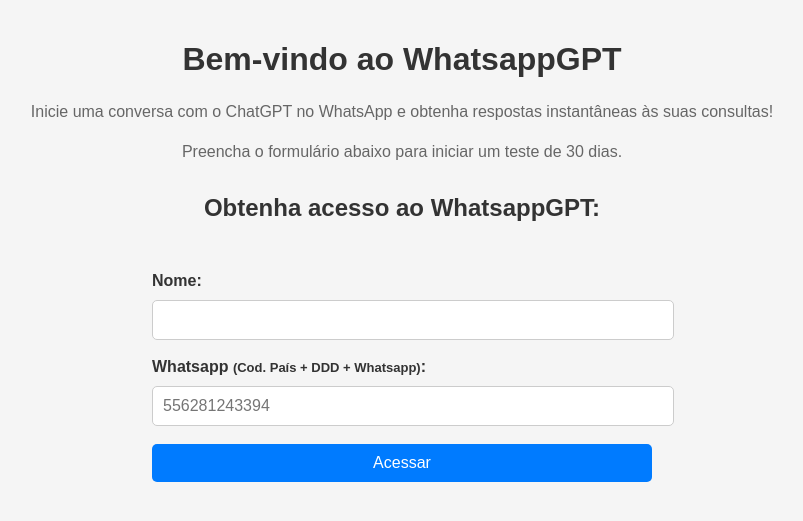
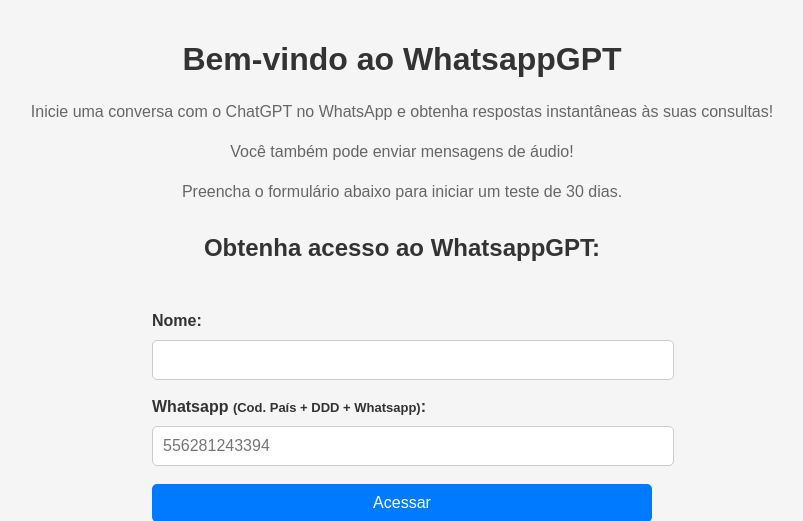
Before and after one commit to pedromadureira000/zap_assistant, a Django app: page / in a window 1280 px wide. Shown: the top 521 px of the page, without its empty margins (238-1041 px from the left). Run offline with Django 4.2, Linux system fonts and the light colour scheme; parts of the project's set-up code (start-up, migrations or seed data) failed here and were passed over.

Commit message:
home copy

```diff
--- a/ai_experiment/core/templates/home.html
+++ b/ai_experiment/core/templates/home.html
@@ -110,6 +110,9 @@
         Inicie uma conversa com o ChatGPT no WhatsApp e obtenha respostas instantâneas às suas consultas!
     </p>
     <p>
+        Você também pode enviar mensagens de áudio!
+    </p>
+    <p>
         <!-- Fill out the form below to receive a message from the AI on WhatsApp, and start a 30 days trial. -->
         Preencha o formulário abaixo para iniciar um teste de 30 dias.
     </p>
```
